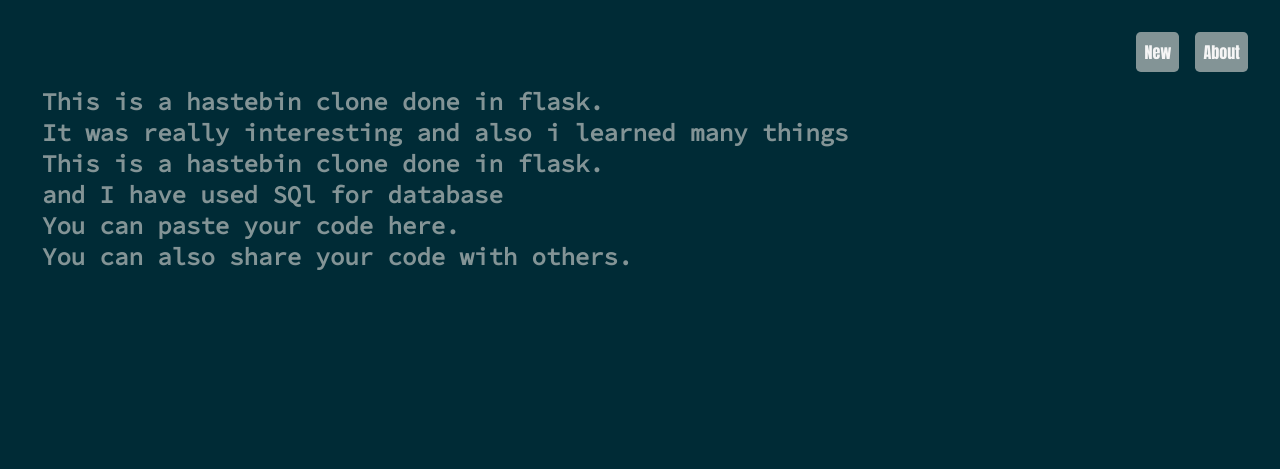
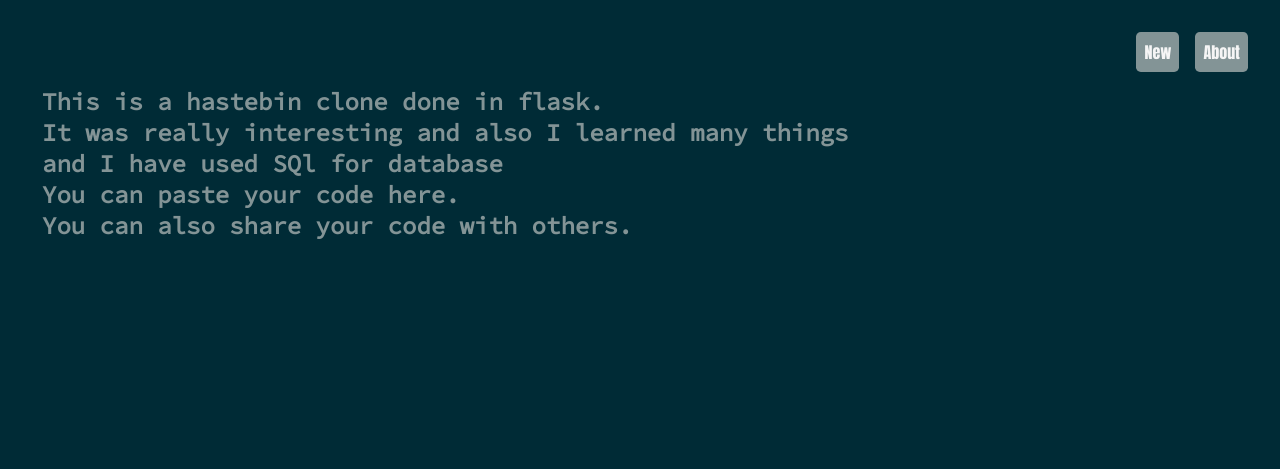
Before and after one commit to Prajwalprakash3722/hastebin-clone, a Flask app: page /about in a window 1280 px wide. Shown: the top 469 px of the page. Run offline with Flask 2, Linux system fonts and the light colour scheme; data that the repository does not hold is empty; some libraries are stand-ins or nearby versions.

Commit message:
changes-5

```diff
--- a/templates/about.html
+++ b/templates/about.html
@@ -2,8 +2,7 @@
 {% block body %}
 <pre><code class="plaintext" id="about">
 This is a hastebin clone done in flask.
-It was really interesting and also i learned many things
-This is a hastebin clone done in flask.
+It was really interesting and also I learned many things
 and I have used SQl for database
 You can paste your code here.
 You can also share your code with others.
```
